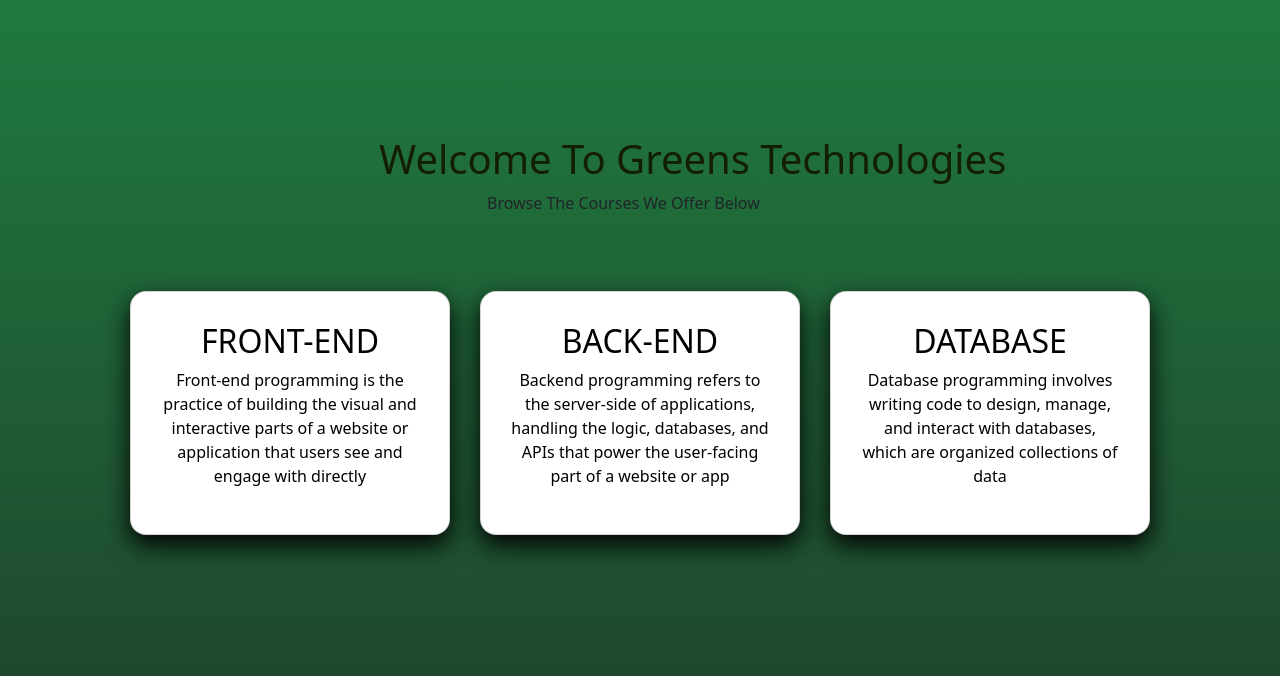
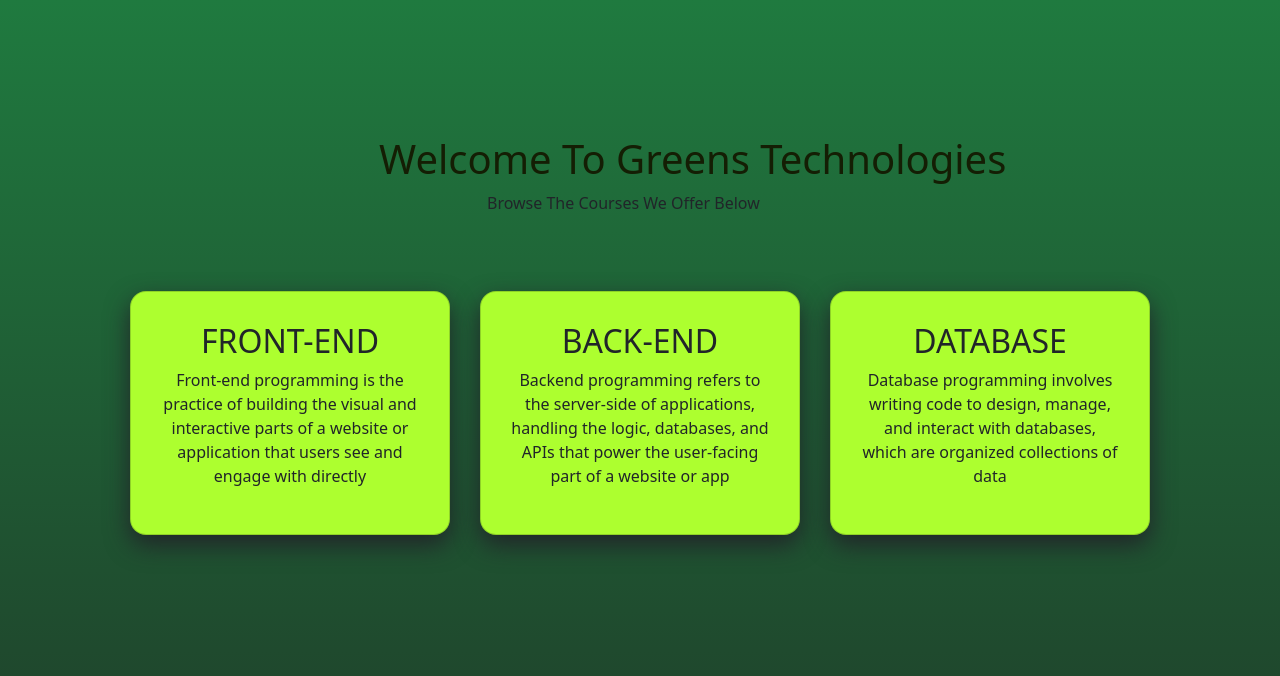
Before and after one commit to raghul5001/decreact, a React (Create React App) app: page /landingpage in a window 1280 px wide. Shown: the top 676 px of the page. Built offline with nearby package versions, Linux system fonts and the light colour scheme.

Commit message:
colorschock

```diff
--- a/src/Pages/Landingpage.scss
+++ b/src/Pages/Landingpage.scss
@@ -28,10 +28,11 @@
 
 }
 .card{
+
     width: 320px;
     padding: 30px;
     border-radius: 16px;
-    color: black;
+    background-color: greenyellow;
     text-align: center;
     box-shadow: 0 10px 25px;
     transition: transform 0.10s ease;
```
